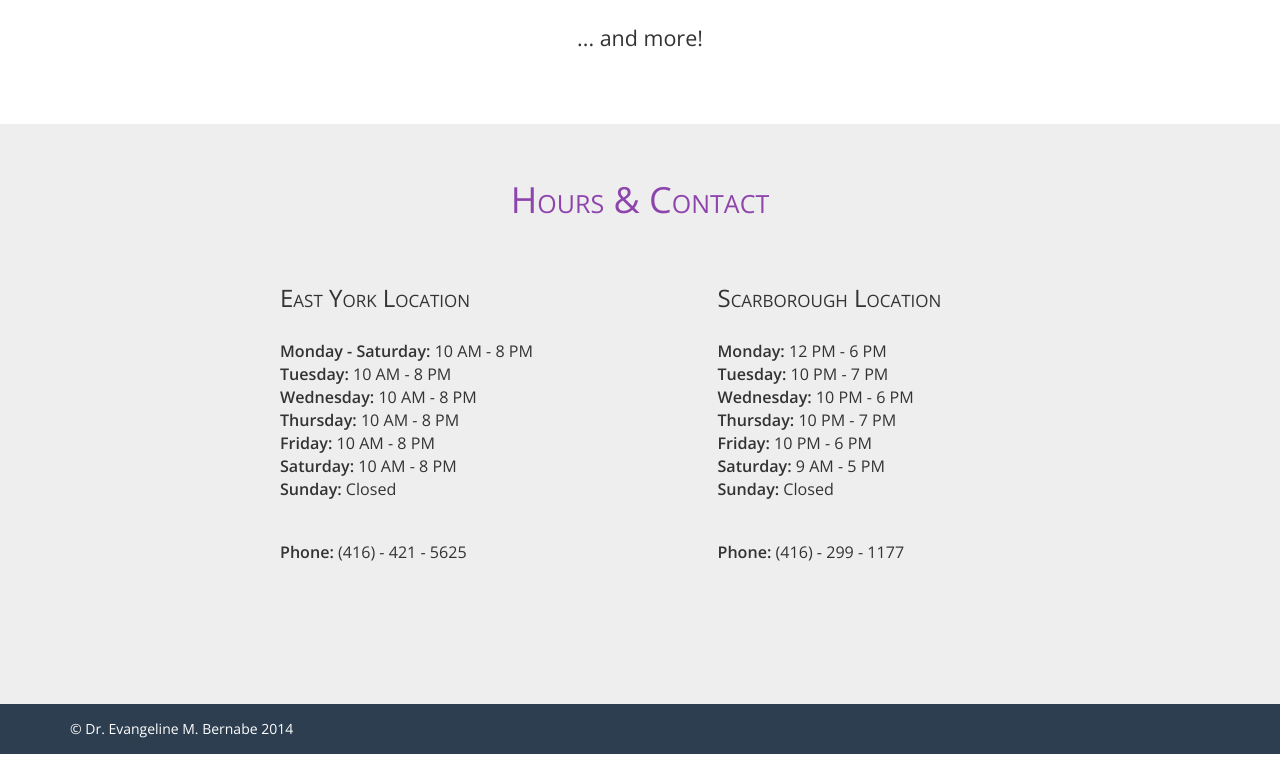
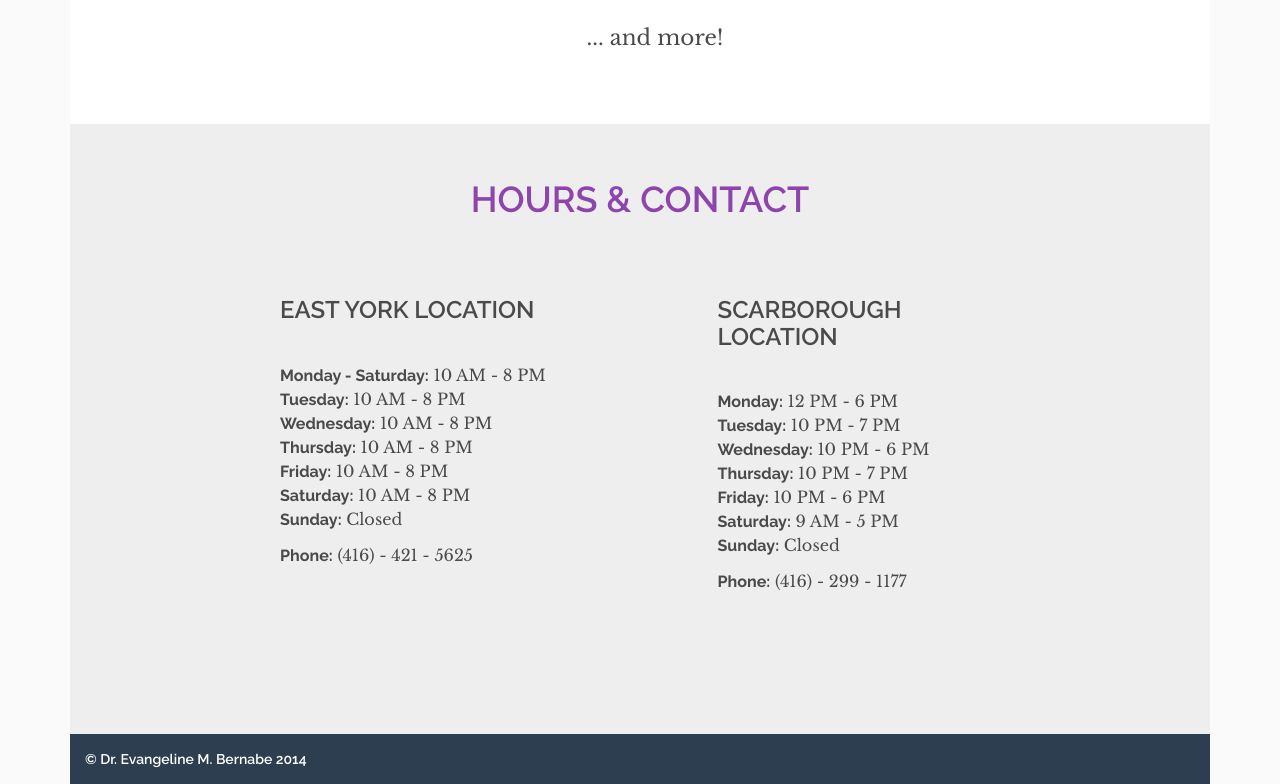
Before and after one commit to drbernabe/drbernabe.github.io, a plain HTML site: page index.html in a window 1280 px wide. Shown: the part 1812-2596 px from the top of the page. Before the commit the page ends 2566 px from the top, so only its background shows below. Drawn offline with nearby package versions, Linux system fonts and the light colour scheme.

Commit message:
Typography changes, and changes to layout.

```diff
--- a/assets/css/home.css
+++ b/assets/css/home.css
@@ -15,6 +15,10 @@
   padding-top: 1.5em;
 }
 
+#hero-tagline {
+  font-family: 'Raleway', sans-serif;
+}
+
 #tagline-container {
   background-color: #eee;
   height: 175px;
@@ -25,13 +29,19 @@
 #tagline {
   text-align: center;
   font-size: 4rem;
-  font-weight: 300;
+  font-weight: 400;
+  font-family: 'Raleway', sans-serif;
 }
 
 #about-container {
   padding-bottom: 5em;
   line-height: 27px;
   font-size: 1.75rem;
+  background-color: #fff;
+}
+
+#about-container p {
+  text-align: justify;
 }
 
 #location-container {
@@ -51,6 +61,7 @@
 
 #services-container {
   padding-bottom: 5em;
+  background-color: #fff;
 }
 
 .services {
@@ -85,13 +96,22 @@
 
 .contact-section h3 {
   padding-bottom: 0.75em;
+  padding-top: 0.5em;
 }
 
 .contact-section p {
   font-size: 115%;
+  padding-top: 0.75em;
+}
+
+.contact-label {
+  font-family: 'Raleway', sans-serif;
+  font-weight: 700 !IMPORTANT;
 }
 
 #footer {
+  font-family: 'Raleway', sans-serif;
+  font-weight: 600;
   background-color: #2C3E50;
   color: #fff;
   height: 50px;
--- a/assets/css/responsive.css
+++ b/assets/css/responsive.css
@@ -1,10 +1,40 @@
+@media(max-width: 1000px) {
+  html,body {
+    font-size: 90%;
+  }
+
+  #tagline {
+    font-size: 2.5em;
+  }
+
+  iframe {
+    max-width: 90%;
+  }
+
+  .services li {
+    font-size: 1.75rem;
+  }
+
+  .map {
+    width: 10;
+    height: 100;
+  }
+
+  #about-container .container,
+  #location-container .container,
+  #contact-container .container {
+    width: 95%;
+  }
+}
+
+
 @media(max-width: 640px) {
   #tagline {
     font-size: 1.25em;
   }
 
   iframe {
-    max-width: 90%;
+    max-width: 85%;
   }
 
   #eastyork,
--- a/assets/css/style.css
+++ b/assets/css/style.css
@@ -1,14 +1,20 @@
 html, body {
   height: 100%;
   width: 100%;
-  font-family: 'Open Sans', sans-serif !IMPORTANT;
+  font-family: 'Libre Baskerville', serif !IMPORTANT;
   font-weight: 400;
-  color: #555;
+  color: #4a4a4a !IMPORTANT;
   font-size: 105%;
 }
 
 h1,h2,h3,h4,h5,h6 {
-  font-variant: small-caps;
+  font-family: 'Raleway', sans-serif !IMPORTANT;
+  text-transform: uppercase;
+  font-weight: 600 !IMPORTANT;
+}
+
+.bg {
+  background-color: #fafafa;
 }
 
 .full-width {
--- a/index.html
+++ b/index.html
@@ -13,14 +13,17 @@
     <link rel="stylesheet" href="assets/css/style.css">
     <link rel="stylesheet" href="assets/css/responsive.css">
     <link rel="stylesheet" href="assets/css/bootstrap.min.css">
-    <link href='http://fonts.googleapis.com/css?family=Open+Sans:400,300,600,700' rel='stylesheet' type='text/css'>
+    <link href='http://fonts.googleapis.com/css?family=Raleway:400,600,700' rel='stylesheet' type='text/css'>
+    <link href='http://fonts.googleapis.com/css?family=Libre+Baskerville:400,700' rel='stylesheet' type='text/css'>
   </head>
   <body>
+    <div class="bg">
+      <div class="container">
         <div id="hero" class="jumbotron">
           <div class="overlay">
             <div class="container">
-          <h1>Dr. Evangeline M. Bernabe Dentistry</h1>
-          <p>Looking for warm, friendly, and personalized dental care? New patients, call now!</p>
+              <h1 id="hero-title">Dr. Evangeline M. Bernabe Dentistry</h1>
+              <p id="hero-tagline">Looking for warm, friendly, and personalized dental care? New patients, call now!</p>
             </div>
           </div>
         </div>
@@ -105,32 +108,30 @@
               <div id="eastyork-hours" class="contact-section col-xs-5">
                 <h3>East York Location</h3>
                 <p>
-              <span class="emphasize">Monday - Saturday:</span> 10 AM - 8 PM <br>
-              <span class="emphasize">Tuesday:</span> 10 AM - 8 PM <br>
-              <span class="emphasize">Wednesday:</span> 10 AM - 8 PM <br>
-              <span class="emphasize">Thursday:</span> 10 AM - 8 PM <br>
-              <span class="emphasize">Friday:</span> 10 AM - 8 PM <br>
-              <span class="emphasize">Saturday:</span> 10 AM - 8 PM <br>
-              <span class="emphasize">Sunday:</span> Closed
+                  <span class="contact-label emphasize">Monday - Saturday:</span> 10 AM - 8 PM <br>
+                  <span class="contact-label emphasize">Tuesday:</span> 10 AM - 8 PM <br>
+                  <span class="contact-label emphasize">Wednesday:</span> 10 AM - 8 PM <br>
+                  <span class="contact-label emphasize">Thursday:</span> 10 AM - 8 PM <br>
+                  <span class="contact-label emphasize">Friday:</span> 10 AM - 8 PM <br>
+                  <span class="contact-label emphasize">Saturday:</span> 10 AM - 8 PM <br>
+                  <span class="contact-label emphasize">Sunday:</span> Closed
                 </p>
-            <hr>
-            <p><span class="emphasize">Phone:</span> (416) - 421 - 5625</p>
+                <p><span class="contact-label emphasize">Phone:</span> (416) - 421 - 5625</p>
               </div>
               <div class="col-xs-2">
               </div>
               <div id="scarborough-hours" class="contact-section col-xs-5">
                 <h3>Scarborough Location</h3>
                 <p>
-              <span class="emphasize">Monday:</span> 12 PM - 6 PM <br>
-              <span class="emphasize">Tuesday:</span> 10 PM - 7 PM <br>
-              <span class="emphasize">Wednesday:</span> 10 PM - 6 PM <br>
-              <span class="emphasize">Thursday:</span> 10 PM - 7 PM <br>
-              <span class="emphasize">Friday:</span> 10 PM - 6 PM <br>
-              <span class="emphasize">Saturday:</span> 9 AM - 5 PM<br>
-              <span class="emphasize">Sunday:</span> Closed
+                  <span class="contact-label emphasize">Monday:</span> 12 PM - 6 PM <br>
+                  <span class="contact-label emphasize">Tuesday:</span> 10 PM - 7 PM <br>
+                  <span class="contact-label emphasize">Wednesday:</span> 10 PM - 6 PM <br>
+                  <span class="contact-label emphasize">Thursday:</span> 10 PM - 7 PM <br>
+                  <span class="contact-label emphasize">Friday:</span> 10 PM - 6 PM <br>
+                  <span class="contact-label emphasize">Saturday:</span> 9 AM - 5 PM<br>
+                  <span class="contact-label emphasize">Sunday:</span> Closed
                 </p>
-            <hr>
-            <p><span class="emphasize">Phone:</span> (416) - 299 - 1177</p>
+                <p><span class="contact-label emphasize">Phone:</span> (416) - 299 - 1177</p>
               </div>
             </div>
           </div>
@@ -142,8 +143,11 @@
             <p>&copy; Dr. Evangeline M. Bernabe 2014</p>
           </div>
         </div>
+      </div>
+    </div>
 
     <script src="assets/scripts/jquery.min.js" type="text/javascript"></script>
     <script src="assets/scripts/bootstrap.min.js" type="text/javascript"></script>
+    <script src="assets/scripts/site.js" type="text/javascript"></script>
   </body>
 </html>
```
Lines whose indentation alone changed are shown as unchanged.
